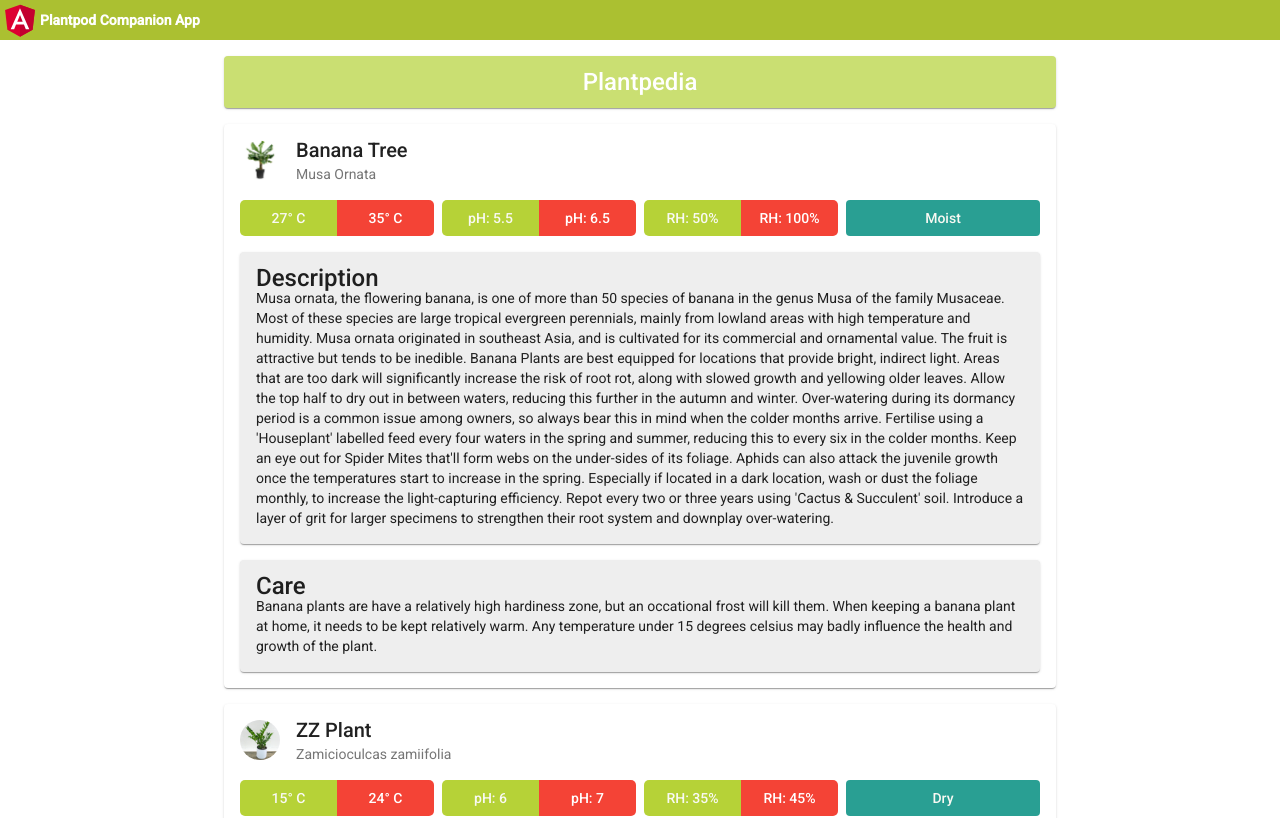
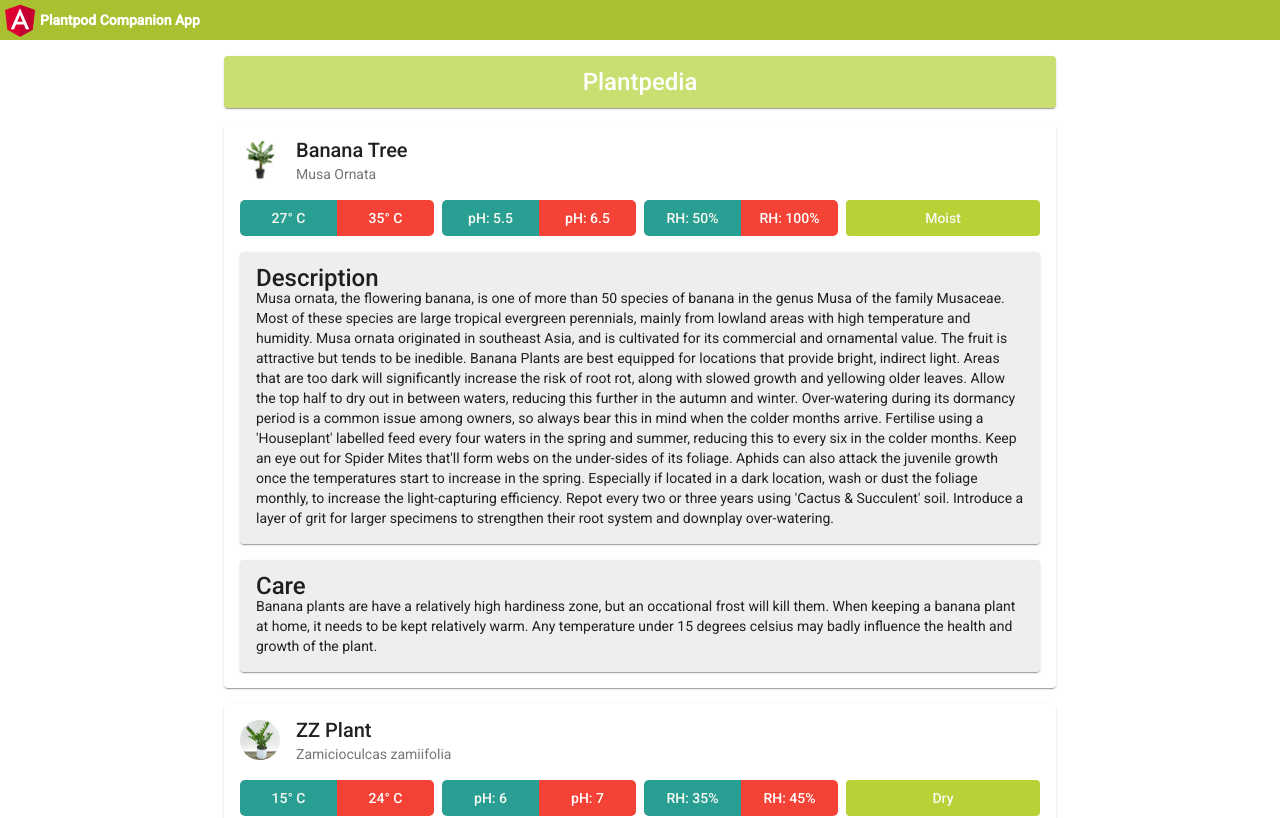
Before and after one commit to akasha19/plant-pod, an Angular app in the folder frontend/plant-pod-companion/: page /plantpedia in a window 1280 px wide. Shown: the top 818 px of the page. Built offline with nearby package versions, Linux system fonts and the light colour scheme.

Commit message:
changed colors

```diff
--- a/frontend/plant-pod-companion/src/app/plantpedia-page/plantpedia-page.component.html
+++ b/frontend/plant-pod-companion/src/app/plantpedia-page/plantpedia-page.component.html
@@ -12,7 +12,7 @@
     <mat-card-content>
       <div class="info-container">
         <div class="button-merger">
-          <button mat-flat-button class="blue" color="primary" [matTooltipShowDelay]=50 [matTooltipHideDelay]=250
+          <button mat-flat-button class="blue" color="accent" [matTooltipShowDelay]=50 [matTooltipHideDelay]=250
             matTooltip="{{minTemperatureWarn}}">{{ plant.minTemperature }}&deg; C</button>
 
           <button mat-flat-button class="red" color="warn" [matTooltipShowDelay]=50 [matTooltipHideDelay]=250
@@ -20,7 +20,7 @@
         </div>
 
         <div class="button-merger">
-          <button mat-flat-button class="blue" color="primary" [matTooltipShowDelay]=50 [matTooltipHideDelay]=250
+          <button mat-flat-button class="blue" color="accent" [matTooltipShowDelay]=50 [matTooltipHideDelay]=250
             matTooltip="{{minphWarn}}">pH: {{ plant.minph }}</button>
 
           <button mat-flat-button class="red" color="warn" [matTooltipShowDelay]=50 [matTooltipHideDelay]=250
@@ -28,14 +28,14 @@
         </div>
 
         <div class="button-merger">
-          <button mat-flat-button class="blue" color="primary" [matTooltipShowDelay]=50 [matTooltipHideDelay]=250
+          <button mat-flat-button class="blue" color="accent" [matTooltipShowDelay]=50 [matTooltipHideDelay]=250
             matTooltip="{{minHumidityWarn}}">RH: {{ plant.minHumidity }}%</button>
 
           <button mat-flat-button class="red" color="warn" [matTooltipShowDelay]=50 [matTooltipHideDelay]=250
             matTooltip="{{maxHumidityWarn}}">RH: {{ plant.maxHumidity }}%</button>
         </div>
         <div class="button-merger">
-          <button mat-flat-button class="button-fit" color="accent" [matTooltipShowDelay]=50 [matTooltipHideDelay]=250
+          <button mat-flat-button class="button-fit" color="primary" [matTooltipShowDelay]=50 [matTooltipHideDelay]=250
             matTooltip="{{minHumidityWarn}}">{{plant.moisture}}</button>
         </div>
       </div>
```
